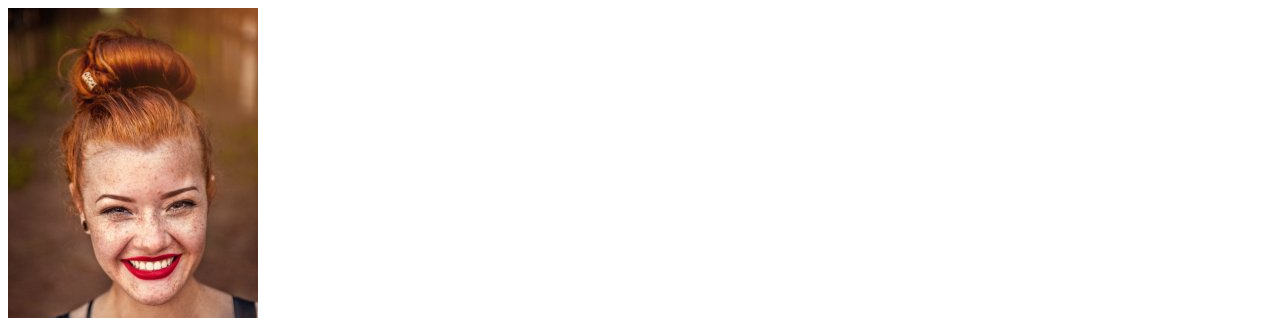
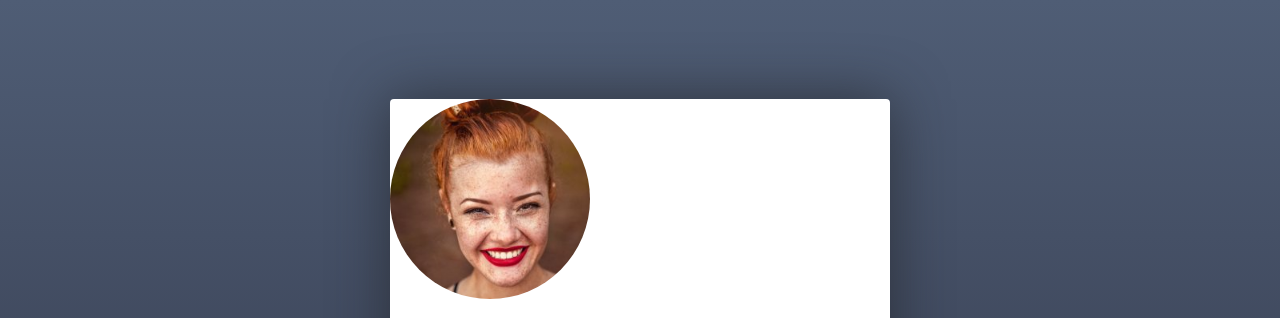
Before and after one commit to peanutbutterjlly/tinyCssProjects, a plain HTML site: page chapter-06/before/index.html in a window 1280 px wide. Shown: the top 318 px of the page. Drawn offline with Linux system fonts and the light colour scheme.

Commit message:
on 6.5.2

```diff
--- a/chapter-06/before/styles.css
+++ b/chapter-06/before/styles.css
@@ -0,0 +1,41 @@
+html,
+body {
+	margin: 0;
+	padding: 0;
+	min-height: 100vh;
+}
+
+body {
+	--primary: #de3c4b;
+	--primary-contrast: white;
+	--secondary: #717777;
+	--font: Helvetica, Arial, sans-serif;
+	--text-color: #2d3142;
+	--card-background: #ffffff;
+	--technologies-background: #ffdadd;
+	--page-background: linear-gradient(#4f5d75, #2d3142);
+	--imageSize: 200px;
+
+	background: var(--page-background);
+	font-family: var(--font);
+	color: var(--text-color);
+
+	display: flex;
+	justify-content: center;
+	align-items: center;
+}
+
+.card {
+	background-color: var(--card-background);
+	box-shadow: 0 0 55px rgba(38, 40, 45, .75);
+	width: 75vw;
+	max-width: 500px;
+	border-radius: 4px;
+}
+
+img.portrait {
+	width: var(--imageSize);
+	height: var(--imageSize);
+	object-fit: cover;
+	border-radius: 50%;
+}
```
Also changed, not shown: chapter-06/before/index.html (line endings or trailing spaces).
